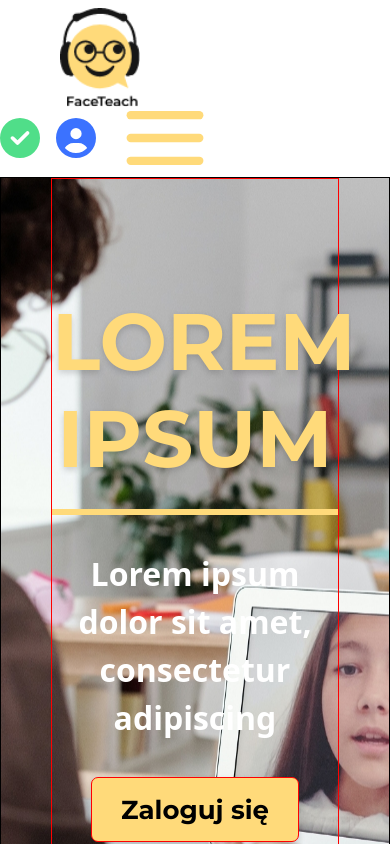
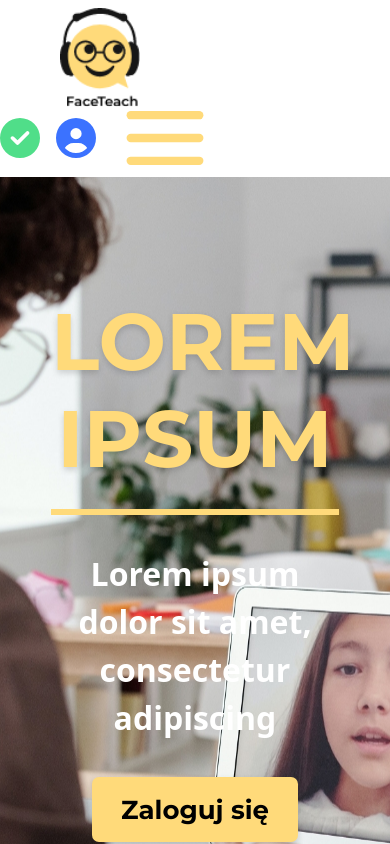
Before and after one commit to gruzlokonrad/faceteach, a React (Create React App) app in the folder client/: page / in a window 390 px wide. Shown: the top 844 px of the page. Built offline with nearby package versions, Linux system fonts and the light colour scheme.

Commit message:
remove scratch style from Splash.module.scss

```diff
--- a/client/src/components/SplashSection/Splash.module.scss
+++ b/client/src/components/SplashSection/Splash.module.scss
@@ -3,14 +3,12 @@
 
 // NEW STYLES
 .splashSection {
-  border: 1px solid black;
   width: 100%;
   background: transparent url(../../images/1.jpg) center center no-repeat padding-box;
   height: 90vh;
   max-height: 915px;
 
   &__container {
-    border: 1px solid black;
     width: 100%;
     height: 100%;
     display: flex;
@@ -49,7 +47,6 @@
 
 
     &__container {
-      border: 1px solid red;
       text-align: center;
 
       h1 {
@@ -59,7 +56,6 @@
       p {}
 
       button {
-        border: 1px solid red;
         margin: 0 auto;
         padding: 0 10%;
         width: auto;
@@ -68,80 +64,3 @@
     }
   }
 }
-
-
-
-// OLD STYLES
-// .splashSection {
-//   width: 100%;
-//   height: 915px;
-//   max-height: 90vh;
-//   background: transparent url(../../images/1.jpg) center center no-repeat padding-box;
-//   border: 1px solid black;
-
-//   &__content {
-//     display: flex;
-//     flex-direction: column;
-//     justify-content: center;
-//     // max-width: 820px;
-//     // width: 100%;
-//     height: 100%;
-//     border: 1px solid black;
-
-//     // *:not(button) {
-//     //   text-align: center;
-//     // }
-
-//     h1 {
-//       color: $yellow;
-//       font: normal bold 110px Montserrat;
-//       @include text-shadow;
-//       text-transform: uppercase;
-//       margin: 0;
-//       border-bottom: 6px solid $yellow;
-//       width: auto;
-//     }
-
-//     hr {
-//       color: $yellow;
-//       height: 6px;
-//       opacity: 1;
-//       margin-top: 23px;
-//       margin-bottom: 33px;
-//     }
-
-//     p {
-//       color: $white;
-//       font-size: 32px;
-//       font-weight: bold;
-//       word-spacing: 0;
-//     }
-//   }
-// }
-
-// @media screen and (max-width: 991.98px) {
-//   // .splashSection {
-
-//   //   .container {
-
-//   //     .content {
-
-
-//   //       *:not(button) {}
-
-//   //       h1 {}
-
-//   //       hr {}
-
-//   //       p {}
-//   //     }
-//   //   }
-//   // }
-//   .content {
-//     display: flex;
-//     flex-direction: column;
-//     align-items: center;
-
-//   }
-
-// }
```
